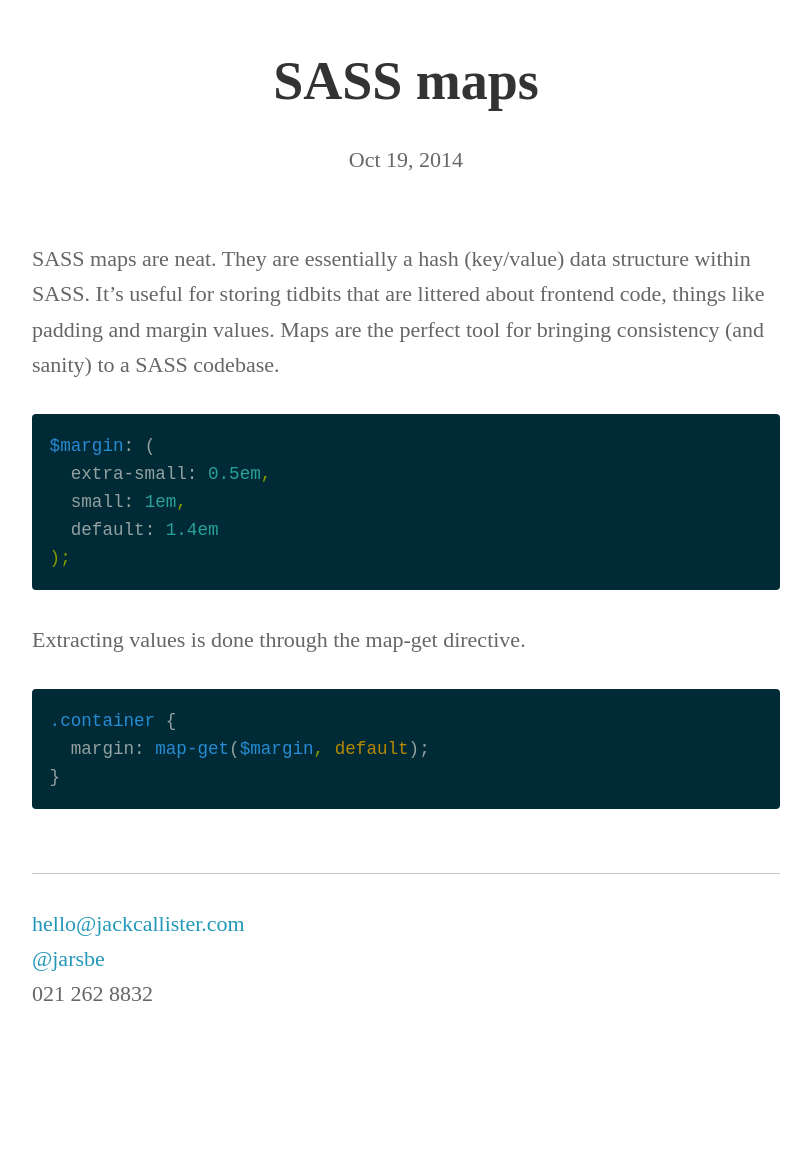
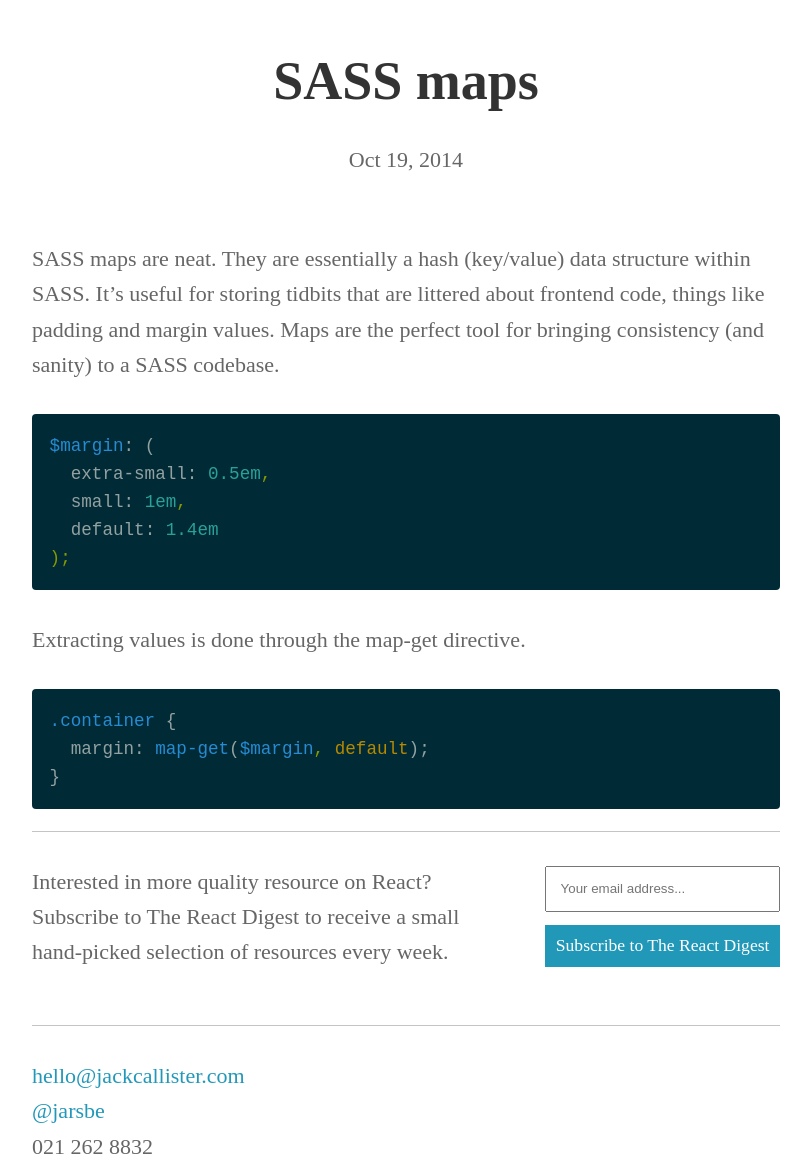
Before and after one commit to jackcallister/jarsbe.github.io, a Jekyll site: the page built from _posts/2014-10-19-sass-maps.markdown, in a window 1280 px wide. Shown: the whole page, without its empty margins (234-1045 px from the left). Built offline with Jekyll 4.4.1, drawn with Linux system fonts in a browser that asks for light colours; Markdown is read by kramdown in place of the engine named in the settings; before the commit the page ends 1011 px from its top, so only the background shows below that.

Commit message:
Add sign up on posts.

```diff
--- a/_layouts/post.html
+++ b/_layouts/post.html
@@ -10,3 +10,19 @@ layout: default
 <article>
   {{ content }}
 </article>
+
+<footer class='revue'>
+  <div class='revue-info'>
+    <p>Interested in more quality resource on React? Subscribe to The React Digest to receive a small hand-picked selection of resources every week.</p>
+  </div>
+  <div id="revue-embed">
+    <form action="https://www.getrevue.co/profile/jarsbe/add_subscriber" method="post" id="revue-form" name="revue-form"  target="_blank">
+    <div class="revue-form-group">
+      <input class="revue-form-field" placeholder="Your email address..." type="email" name="member[email]" id="member_email">
+    </div>
+    <div class="revue-form-actions">
+      <input type="submit" value="Subscribe to The React Digest" name="member[subscribe]" id="member_submit">
+    </div>
+    </form>
+  </div>
+</footer>
--- a/css/base/_layout.scss
+++ b/css/base/_layout.scss
@@ -12,5 +12,5 @@ article {
 
 footer {
   border-top: 1px solid $light-grey;
-  margin-top: 4rem;
+  margin-top: 1.5rem;
 }
--- a/css/main.scss
+++ b/css/main.scss
@@ -9,3 +9,4 @@
 @import 'base/code';
 @import 'modules/react';
 @import 'modules/flux';
+@import 'modules/revue';
--- /dev/null
+++ b/css/modules/revue.scss
@@ -0,0 +1,53 @@
+.revue {
+  margin-top: 1em;
+
+  @media all and (min-width: 640px) {
+    @include flexbox;
+    @include justify-content(space-between);
+    @include align-items(center);
+  }
+}
+
+#revue-embed {
+
+  @media all and (min-width: 640px) {
+    margin-left: 2em;
+  }
+
+  .revue-form-group, .revue-form-actions {
+    width: 100%;
+    padding: 0;
+    margin: 0;
+    display: block;
+
+    input {
+      width: 100%;
+      padding: 0;
+      margin: 0;
+      display: block;
+      padding: 1em;
+    }
+  }
+
+  .revue-form-group {
+    input {
+      margin-bottom: 1em;
+    }
+  }
+
+  .revue-form-actions {
+    input {
+      padding: 0.6em;
+      background: $blue;
+      border: 0;
+      color: white;
+      font-size: 0.8em;
+      font-family: "calluna", serif;
+
+      &:hover {
+        cursor: pointer;
+        background: darken($blue, 10%);
+      }
+    }
+  }
+}
```
